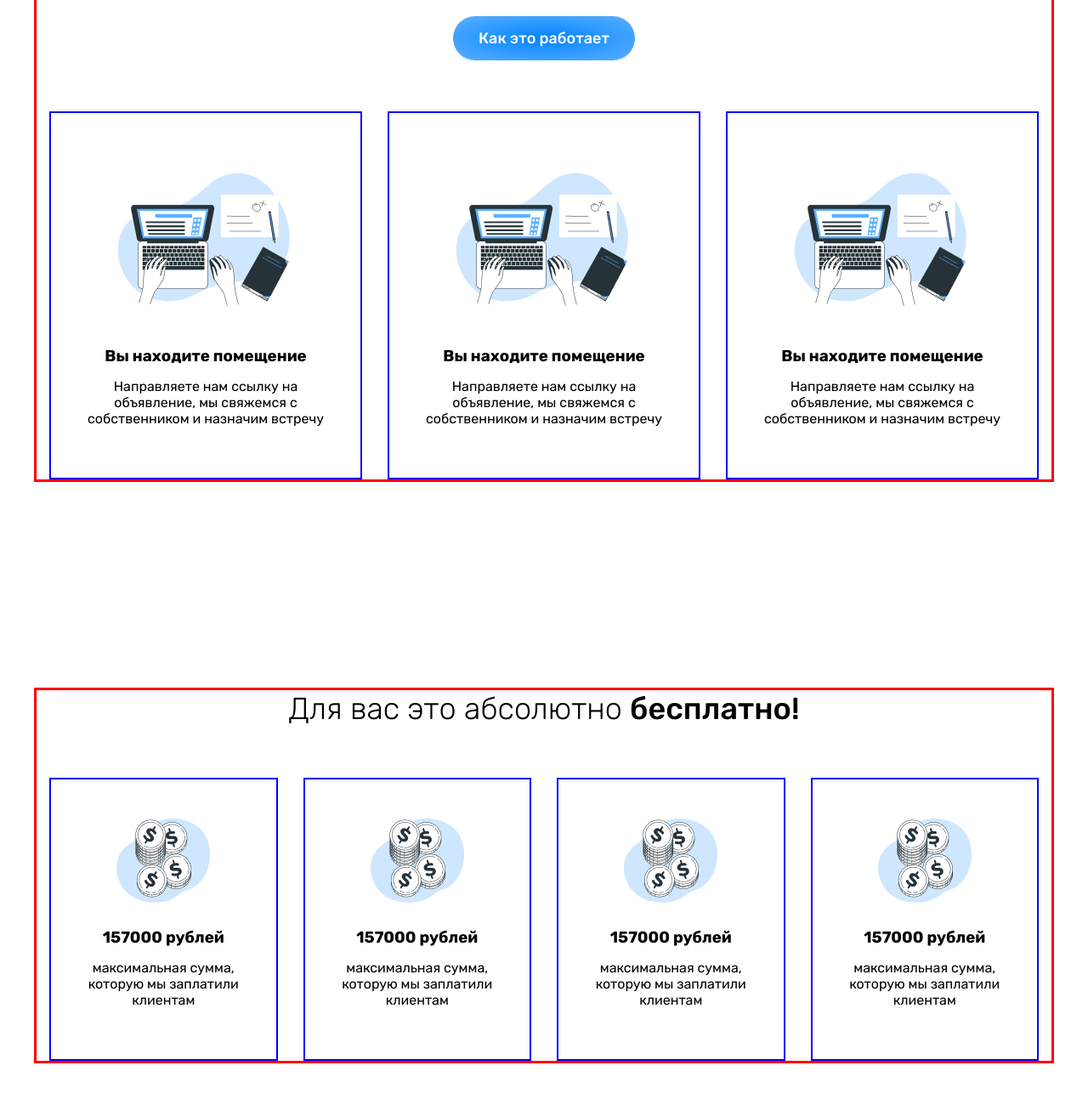
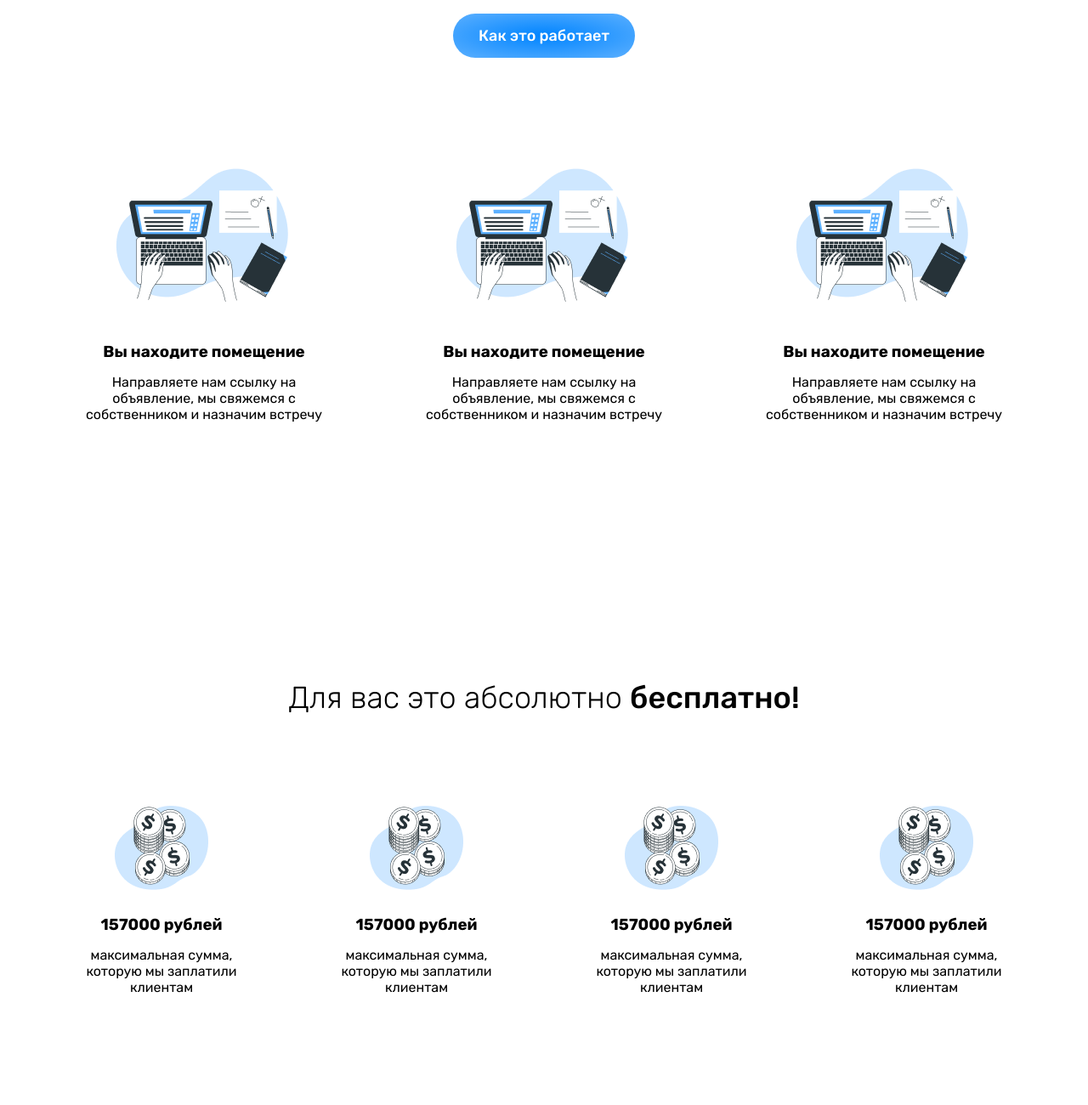
Before and after one commit to BEHZODBEK-FRONT/Biznes-grit, a plain HTML site: page index.html in a window 1280 px wide. Shown: the part 100-1400 px from the top of the page at 85% size. Drawn offline with Linux system fonts and the light colour scheme.

Commit message:
biznes-responsible

```diff
--- a/style.css
+++ b/style.css
@@ -9,7 +9,6 @@
 .container {
   max-width: 1200px;
   padding: 0 15px;
-  border: 3px solid red;
   margin: 0 auto;
   min-height: 50px;
 }
@@ -44,7 +43,6 @@
   gap: 30px;
 }
 .header-card {
-  border: 2px solid blue;
   max-width: 370px;
   padding: 30px 30px 60px;
   display: flex;
@@ -70,7 +68,6 @@
   margin-top: 60px;
 }
 .tekin-card {
-  border: 2px solid blue;
   max-width: 270px;
   padding: 30px 30px 60px;
   display: flex;
@@ -98,7 +95,6 @@
   display: flex;
   align-items: center;
   max-width: 570px;
-  border: 3px solid blue;
   padding: 60px;
   gap: 40px;
 }
```
